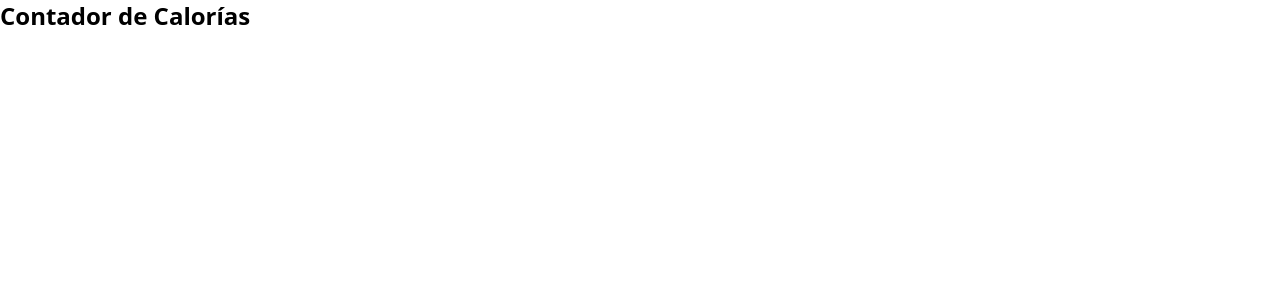
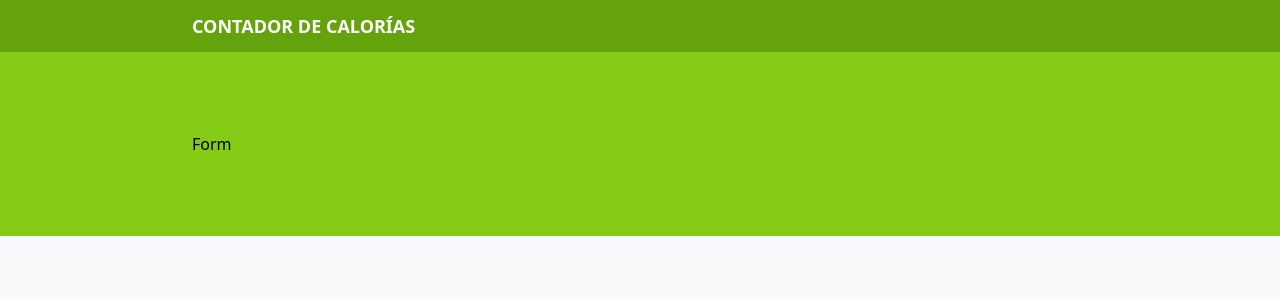
Before and after one commit to AlonsoAM/contador_calorias_react_ts, a React (Vite) app: page / in a window 1280 px wide. Shown: the top 300 px of the page. Built offline with nearby package versions, Linux system fonts and the light colour scheme.

Commit message:
Agregar componente de formulario y actualizar el estilo del diseño
Se creó un nuevo componente de Formulario y se integró en la aplicación. Se actualizó `index.html` para usar el idioma español y se agregaron estilos a las secciones de cuerpo y encabezado para una mejor interfaz de usuario.

```diff
--- a/index.html
+++ b/index.html
@@ -1,12 +1,12 @@
 <!doctype html>
-<html lang="en">
+<html lang="es">
   <head>
     <meta charset="UTF-8" />
     <link rel="icon" type="image/svg+xml" href="/vite.svg" />
     <meta name="viewport" content="width=device-width, initial-scale=1.0" />
     <title>Contador de Calorías</title>
   </head>
-  <body>
+  <body class="bg-gray-50">
     <div id="root"></div>
     <script type="module" src="/src/main.tsx"></script>
   </body>
--- a/src/App.tsx
+++ b/src/App.tsx
@@ -1,9 +1,22 @@
+import Form from "./components/Form.tsx";
+
 function App() {
-  return (
-    <>
-      <h1 className='text-2xl font-black'>Contador de Calorías</h1>
-    </>
-  )
+    return (
+        <>
+            <header className='bg-lime-600 py-3'>
+                <div className='max-w-4xl mx-auto flex justify-between'>
+                    <h1 className='text-center text-lg font-bold text-white uppercase'>
+                        Contador de Calorías
+                    </h1>
+                </div>
+            </header>
+            <section className='bg-lime-500 py-20 px-5'>
+                <div className='max-w-4xl mx-auto'>
+                    <Form/>
+                </div>
+            </section>
+        </>
+    )
 }
 
 export default App
--- /dev/null
+++ b/src/components/Form.tsx
@@ -0,0 +1,6 @@
+const Form = () => {
+    return (
+        <div>Form</div>
+    )
+}
+export default Form
```
